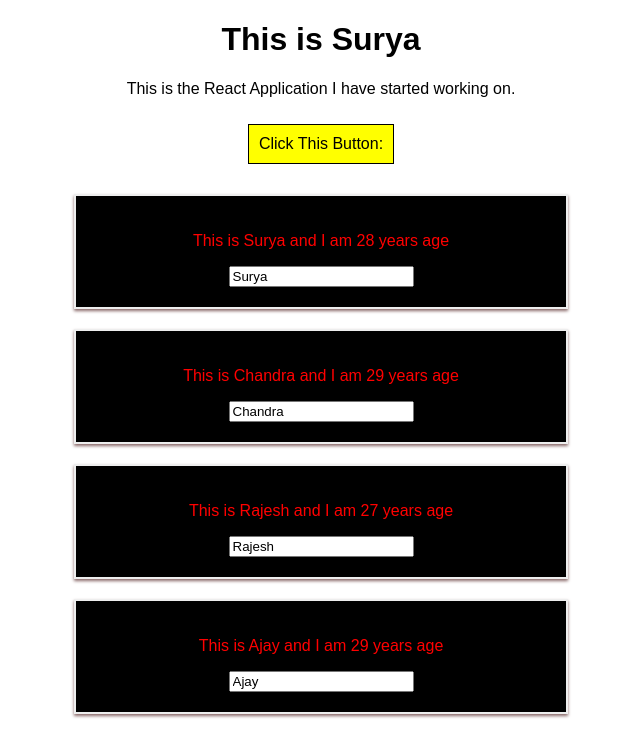
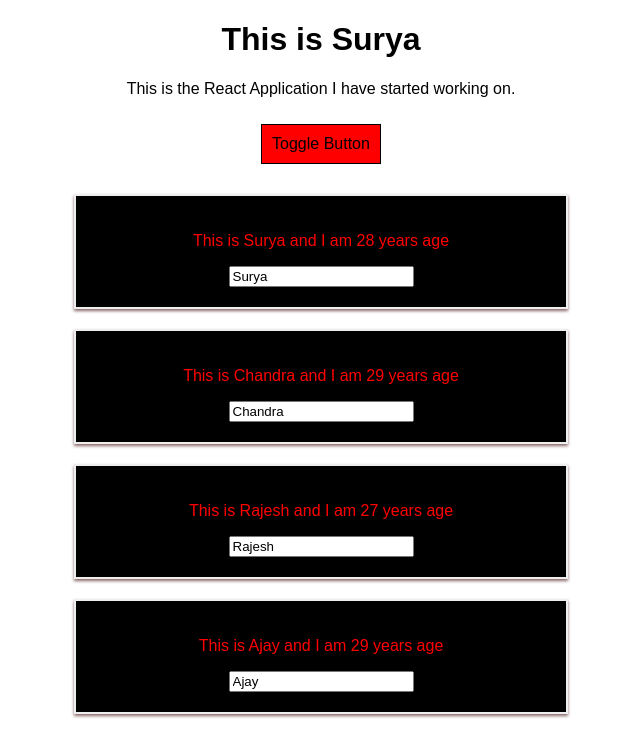
Before and after one commit to suryawebdev/react-complete-guide, a React (Create React App) app: page / in a window 1280 px wide. Shown: the top 756 px of the page, without its empty margins (319-959 px from the left). Built offline with nearby package versions, Linux system fonts and the light colour scheme.

Commit message:
Re-Organized -> Created structure

```diff
--- /dev/null
+++ b/src/Components/Cockpit/Cockpit.js
@@ -0,0 +1,27 @@
+import React from 'react';
+
+import CockpitCSS from './Cockpit.module.css';
+
+const Cockpit = (props) => {
+    let btnClass = '';
+    // let btnClass = [CockpitCSS.button];
+
+    if (props.showPerson) {
+        btnClass = Cockpit.Yellow;
+        // btnClass.push(CockpitCSS.Yellow);
+    }
+
+    return (
+        <div className={CockpitCSS.Cockpit}>
+            <h1>This is Surya</h1>
+            <p>This is the React Application I have started working on.</p>
+
+            <button
+                className={btnClass}
+                onClick={props.toggle}>Toggle Button
+                    </button>
+        </div>
+    );
+}
+
+export default Cockpit;
--- a/src/App.module.css
+++ b/src/Components/Cockpit/Cockpit.module.css
@@ -1,8 +1,4 @@
-.App {
-  text-align: center;
-}
-
-.button {
+.Cockpit button {
     background-color: red;
     font: inherit;
     border: 1px solid black;
@@ -11,16 +7,16 @@
     cursor: pointer;
 }
 
-.button:hover {
+.Cockpit button:hover {
   background-color: rgb(0, 255, 0);
   color:black;
 }
 
-.button.Yellow {
+.Cockpit button.Yellow {
   background-color: yellow;
 }
 
-.button.Yellow:hover {
+.Cockpit button.Yellow:hover {
   background-color: rgb(255, 94, 0);
   color:black;
 }
--- /dev/null
+++ b/src/Components/Persons/Persons.js
@@ -0,0 +1,17 @@
+import React from 'react';
+
+import Person from './Person/Person';
+
+const Persons = (Props) => (
+    Props.person.map((x, index) => {
+        return <Person
+            click={() => Props.deleted(index)}
+            name={x.name}
+            age={x.age}
+            key={x.id}
+            changed={(event) => Props.changed(event, x.id)}
+        />
+    })
+);
+
+export default Persons;
--- a/src/App.js
+++ b/src/Container/App.js
@@ -1,9 +1,8 @@
 import React, { Component } from 'react';
-// import React, {useState} from 'react';//THis is for using react hooks and all it's components
-// import Styled from 'styled-components';
 
 import CSSClasses from './App.module.css';
-import Person from './Person/Person';
+import Persons from '../Components/Persons/Persons';
+import Cockpit from '../Components/Cockpit/Cockpit';
 
 class App extends Component {
     state = {
@@ -66,37 +65,26 @@ class App extends Component {
     //As Bind is efficient over this
     render() {
         let person = null;
-        let btnClass = [CSSClasses.button];
+        // let btnClass = [CSSClasses.button];
 
         if (this.state.showPerson){
             person = (
                 <div>
-                    {this.state.persons.map((x, index) => {
-                       return <Person
-                           click={() => this.deletePersonHandler(index)}
-                           name={x.name}
-                           age={x.age}
-                           key={x.id}
-                           changed={(event) => this.nameChangeHandler(event, x.id)}
-                       />
-                    })}
+                    <Persons
+                    person={this.state.persons}
+                    deleted={this.deletePersonHandler}
+                    changed={this.nameChangeHandler}/>
                 </div>
             );
-            btnClass.push(CSSClasses.Yellow);
+            // btnClass.push(CSSClasses.Yellow);
         }
 
         return (
           <div className={CSSClasses.App}>
-            <h1>This is Surya</h1>
-            <p>This is the React Application I have started working on.</p>
-            <button className={btnClass.join(' ')}
-              onClick={() => this.buttonHandler("Surya!")}
-            >
-              Click This Button:
-            </button>
-            {/* <button
-                    style={buttonStyle}
-                    onClick={this.toggleButtonHandler}>Toggle Button</button> */}
+            <Cockpit
+                persons ={this.state.persons}
+                toggle={this.toggleButtonHandler}
+                showPerson={this.state.showPerson}/>
             {person}
           </div>
         );
@@ -105,6 +93,18 @@ class App extends Component {
 }
 
 export default App;
+
+
+
+
+
+
+
+
+
+
+
+
 
 /********************************************************************************************
  * Notes and comments
@@ -130,6 +130,11 @@ export default App;
 
 
 //React Hooks concept
+
+// import React, {useState} from 'react';//THis is for using react hooks and all it's components
+// import Styled from 'styled-components';
+
+
 // const app = props => {
 //     //Array deserialization //const []
 //     //Using useState will override the whole primary data or array with secondary array/state created
@@ -203,8 +208,13 @@ export default App;
     //     }
     // }
 
-                // buttonStyle.backgroundColor = 'red';
-            // buttonStyle[':hover'] = {
-            //     backgroundColor: 'yellow',
-            //     color:'black'
-            // }
+    // buttonStyle.backgroundColor = 'red';
+    // buttonStyle[':hover'] = {
+    //     backgroundColor: 'yellow',
+    //     color:'black'
+    // }
+
+// <button className={btnClass.join(' ')}
+//     onClick={() => this.buttonHandler("Surya!")}>
+//     Click This Button:
+//             </button>
--- /dev/null
+++ b/src/Container/App.module.css
@@ -0,0 +1,3 @@
+.App {
+  text-align: center;
+}
--- a/src/index.js
+++ b/src/index.js
@@ -1,7 +1,7 @@
 import React from 'react';
 import ReactDOM from 'react-dom';
 import './index.css';
-import App from './App';
+import App from './Container/App';
 import registerServiceWorker from './registerServiceWorker';
 
 ReactDOM.render(<App />, document.getElementById('root'));
```
Also changed, not shown: src/Components/Persons/Person/Person.js (renamed from src/Person/Person.js), src/Components/Persons/Person/Person.module.css (renamed from src/Person/Person.module.css), 1 other file (tests, documents, lock files or other folders).
